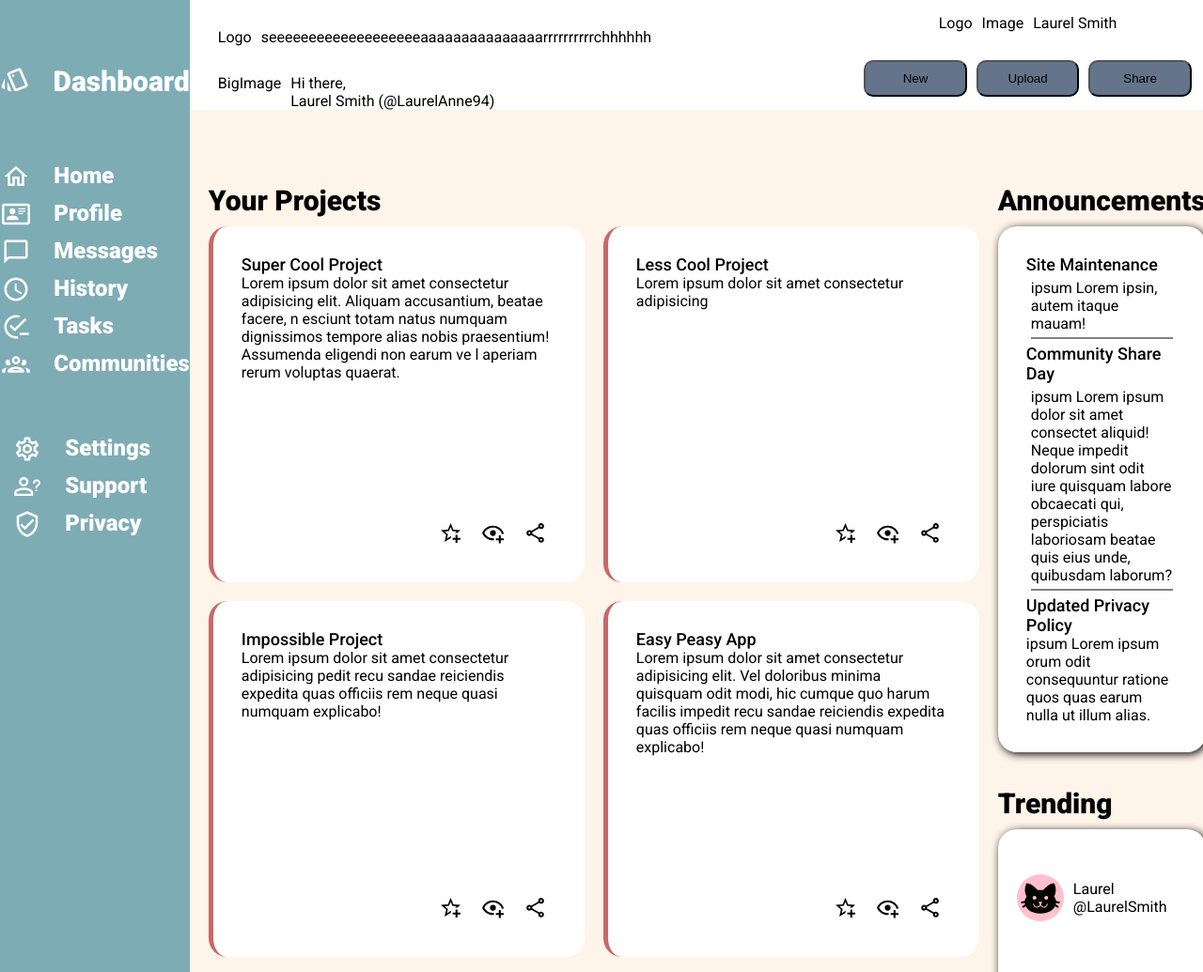
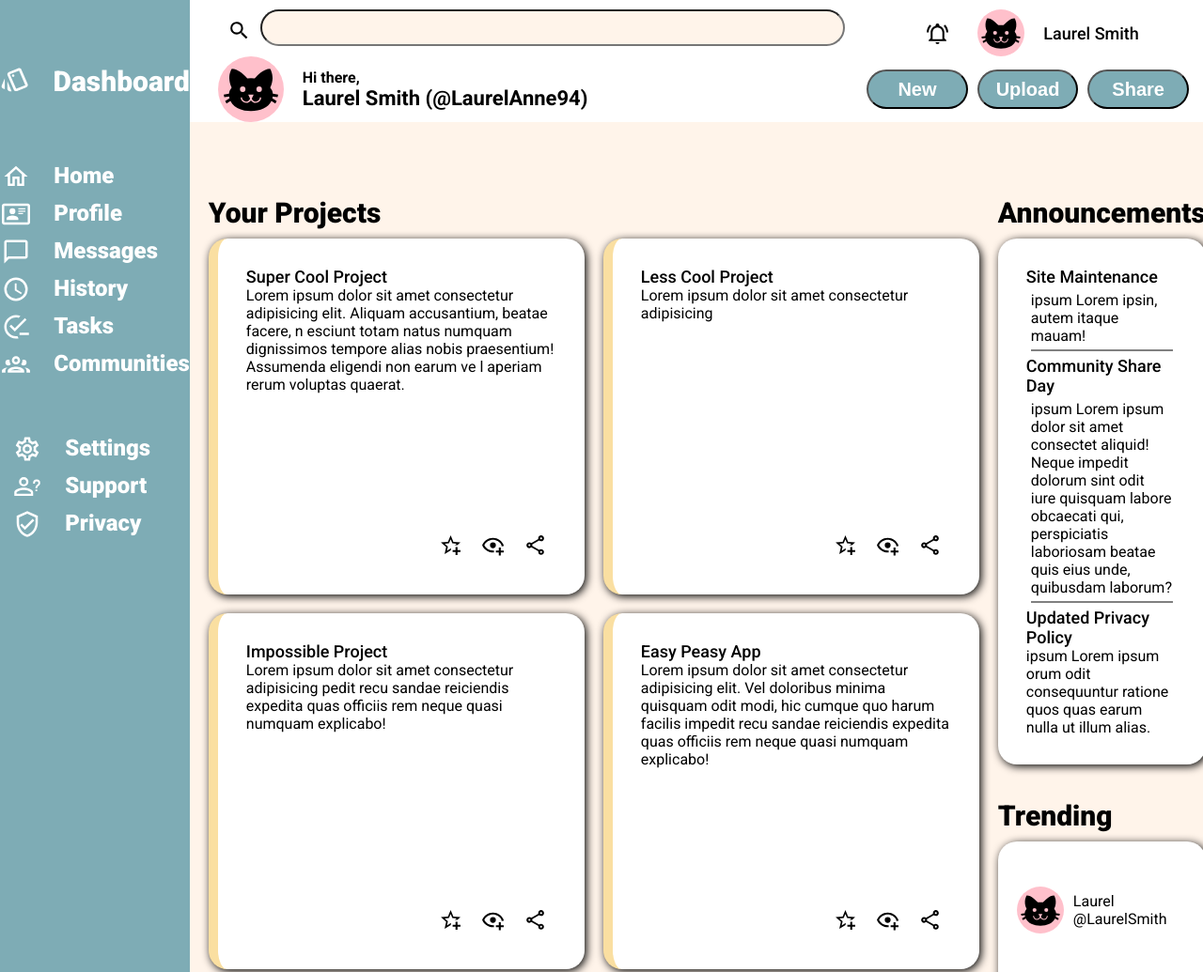
Before and after one commit to SlimeGoblin/dashboard, a plain HTML site: page index.html in a window 1280 px wide. Shown: the top 1035 px of the page at 94% size. Drawn offline with Linux system fonts and the light colour scheme.

Commit message:
finished, may style later

```diff
--- a/index.html
+++ b/index.html
@@ -66,20 +66,20 @@
     <div class="header">
 
             <div class="topleftHeader">
-        <div class="searchLogo">Logo</div>
-        <div class="searchBar">seeeeeeeeeeeeeeeeeeeaaaaaaaaaaaaaaarrrrrrrrrrchhhhhh</div>
+        <img src="search.svg" class="smallLogo">
+        <input type="text" id="searchBar">
         </div>
 
             <div class="toprightHeader">
-        <div class="notoficationLogo">Logo</div>
-        <div class="pfp" id="pfp">Image</div>
+        <img src="notification.svg" class="smallLogo">
+        <img src="cat.svg"  id="pfp">
         <div class="id" id="id">Laurel Smith</div>
         </div>
 
             <div class="btmleftHeader">
-        <div class="welcomePfp">BigImage</div>
+        <img src="cat.svg" class="bigLogo">
         <div class="welcome">Hi there,
-            <div class="userName">Laurel Smith (@LaurelAnne94)</div>
+            <div id="welcomeBig">Laurel Smith (@LaurelAnne94)</div>
         </div>
         </div>
 
--- a/style.css
+++ b/style.css
@@ -74,11 +74,42 @@
 .topleftHeader, .btmleftHeader{
     display: flex;
     padding-left: 30px;
-    padding-top: 30px;
+}
+
+.topleftHeader, .toprightHeader{
+    padding-top: 10px;
+}
+
+#searchBar{
+    height: 70%;;
+    width: 90%;
+    border-radius: 30px;
+    background-color: #FFF4EA;
+}
+
+#pfp{
+    margin-left: 20px;
+    margin-right: 20px;
+}
+
+.bigLogo{
+    background-color: pink;
+    height: 70px;
+    border-radius: 70px;
+    margin-right: 20px;
+}
+
+.welcome{
+    font-weight: bold;
+}
+
+#welcomeBig{
+    font-size: 22px;
 }
 
 .topleftHeader div, .btmleftHeader div{
     margin-right:10px;
+    align-self: center;
 }
 
 .toprightHeader, .btmrightHeader{
@@ -132,11 +163,13 @@
     text-align: left;
 }
 
-.trendingBar img{
+.trendingBar img, .toprightHeader #pfp{
     background-color: pink;
-    height: 50px;;
-    border-radius: 70px;;
+    height: 50px;
+    border-radius: 70px;
 }
+
+
 
 #trendingName{
     display: grid;
@@ -152,10 +185,11 @@
 
 .card{
     background-color: white;
-    border-left:5px solid #C96868;
+    border-left:10px solid #FADFA1;
     border-radius: 20px;
     display: grid;
     grid-template-rows: repeat(2, 1fr);
+    box-shadow: 2px 2px 10px;
 }
 
 .smallLogoContainer{
@@ -195,7 +229,7 @@
 
 }
 
-.announcementTitle, #cardTitle{
+.announcementTitle, #cardTitle, #id{
     font-size: 18px;
     font-weight: 500;
 }
@@ -218,8 +252,11 @@
 
 
 button{
-    background-color:#64748b;
-    padding: 10px;
-    width: 40%;
-    border-radius: 10px;;
+    background-color: #7EACB5;
+    width: 30%;
+    height: 60%;
+    border-radius: 50px;;
+    color: white;
+    font-size: 20px;
+    font-weight: bold;
 }
```
Also changed, not shown: notification.svg (added), search.svg (added).
